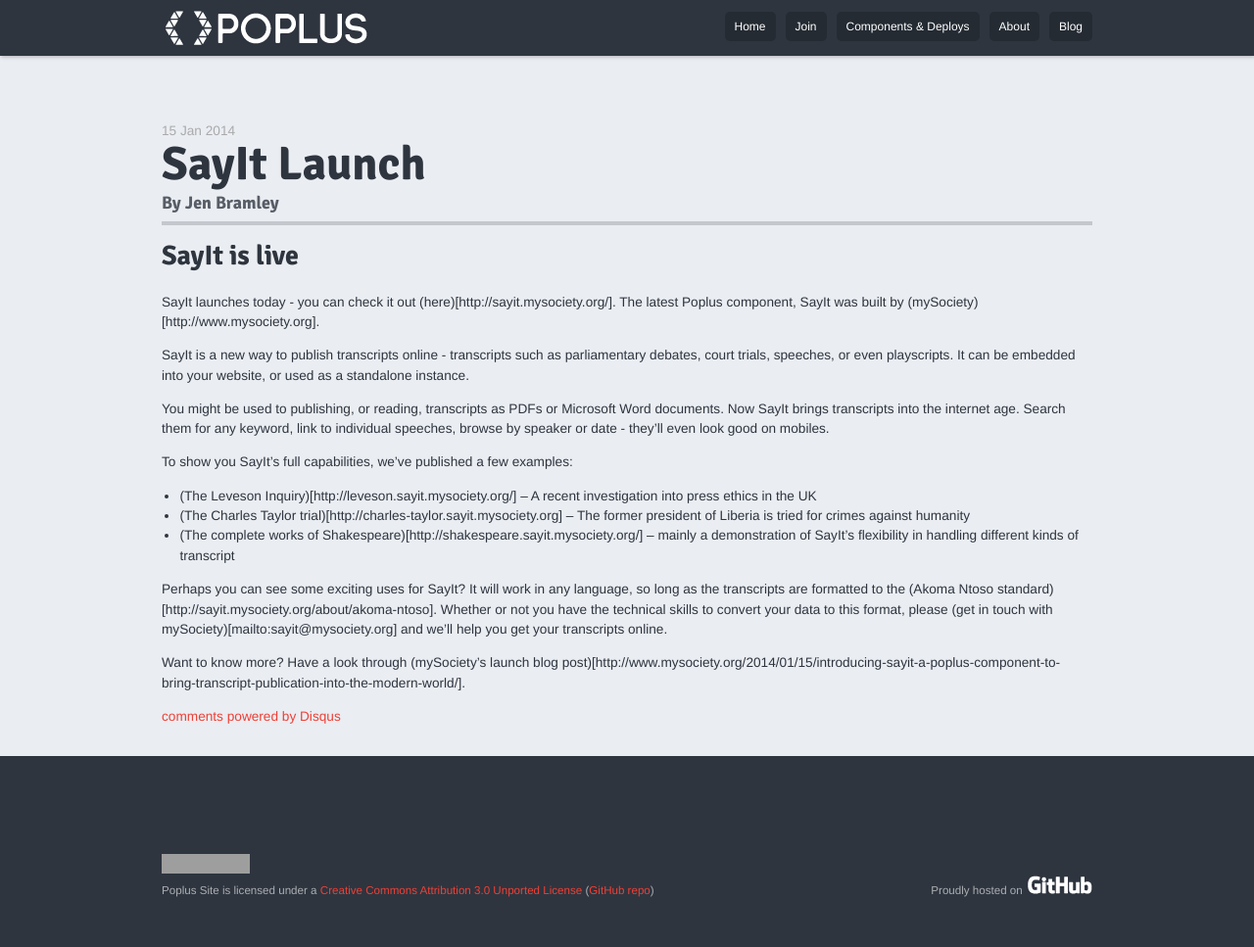
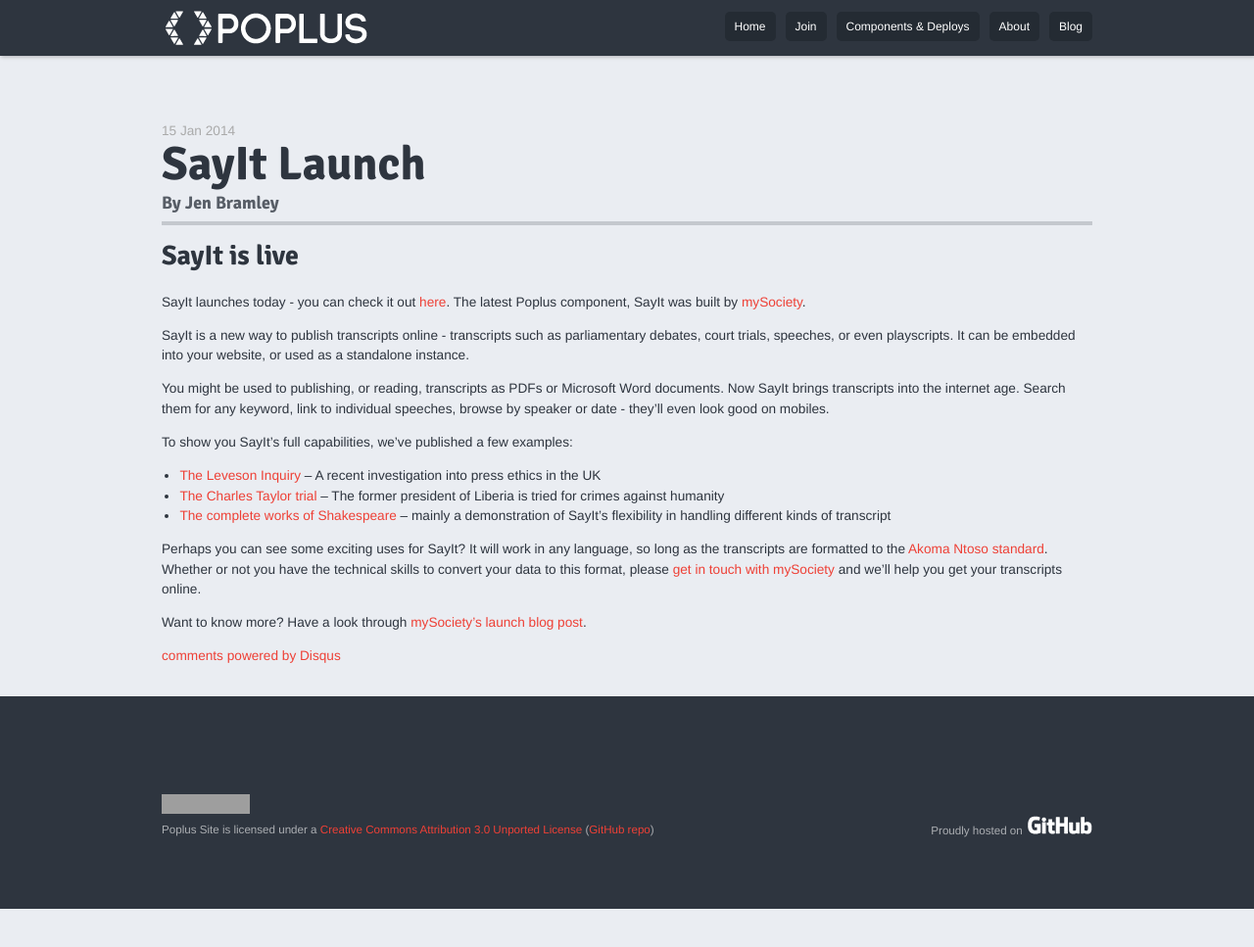
Before and after one commit to poplus/home-poplus, a Jekyll site: the page built from _posts/2014-01-15-SayIt-Launch.md, in a window 1280 px wide and 990 px high. Shown: the top 967 px of the window at 98% size. Built offline with Jekyll 4.4.1, drawn with Linux system fonts in a browser that asks for light colours; nearby versions of some CDN libraries; Markdown is read by kramdown in place of the engine named in the settings; comment, search, counter and statistics services are not loaded; grey boxes are pictures that could not be loaded.

Commit message:
Update 2014-01-15-SayIt-Launch.md

```diff
--- a/_posts/2014-01-15-SayIt-Launch.md
+++ b/_posts/2014-01-15-SayIt-Launch.md
@@ -9,7 +9,7 @@
 
 ## SayIt is live
 
-SayIt launches today - you can check it out (here)[http://sayit.mysociety.org/]. The latest Poplus component, SayIt was built by (mySociety)[http://www.mysociety.org].
+SayIt launches today - you can check it out [here](http://sayit.mysociety.org/). The latest Poplus component, SayIt was built by [mySociety](http://www.mysociety.org).
 
 SayIt is a new way to publish transcripts online -  transcripts such as parliamentary debates, court trials, speeches, or even playscripts. It can be embedded into your website, or used as a standalone instance.
 
@@ -18,10 +18,10 @@
 
 To show you SayIt's full capabilities, we've published a few examples:
 
-+ (The Leveson Inquiry)[http://leveson.sayit.mysociety.org/] – A recent investigation into press ethics in the UK
-+ (The Charles Taylor trial)[http://charles-taylor.sayit.mysociety.org] – The former president of Liberia is tried for crimes against humanity
-+ (The complete works of Shakespeare)[http://shakespeare.sayit.mysociety.org/] – mainly a demonstration of SayIt’s flexibility in handling different kinds of transcript
++ [The Leveson Inquiry](http://leveson.sayit.mysociety.org/) – A recent investigation into press ethics in the UK
++ [The Charles Taylor trial](http://charles-taylor.sayit.mysociety.org) – The former president of Liberia is tried for crimes against humanity
++ [The complete works of Shakespeare](http://shakespeare.sayit.mysociety.org/) – mainly a demonstration of SayIt’s flexibility in handling different kinds of transcript
 
-Perhaps you can see some exciting uses for SayIt? It will work in any language, so long as the transcripts are formatted to the (Akoma Ntoso standard)[http://sayit.mysociety.org/about/akoma-ntoso]. Whether or not you have the technical skills to convert your data to this format, please (get in touch with mySociety)[mailto:sayit@mysociety.org] and we'll help you get your transcripts online.
+Perhaps you can see some exciting uses for SayIt? It will work in any language, so long as the transcripts are formatted to the [Akoma Ntoso standard](http://sayit.mysociety.org/about/akoma-ntoso). Whether or not you have the technical skills to convert your data to this format, please [get in touch with mySociety](mailto:sayit@mysociety.org) and we'll help you get your transcripts online.
 
-Want to know more? Have a look through (mySociety's launch blog post)[http://www.mysociety.org/2014/01/15/introducing-sayit-a-poplus-component-to-bring-transcript-publication-into-the-modern-world/].
+Want to know more? Have a look through [mySociety's launch blog post](http://www.mysociety.org/2014/01/15/introducing-sayit-a-poplus-component-to-bring-transcript-publication-into-the-modern-world/).
```
